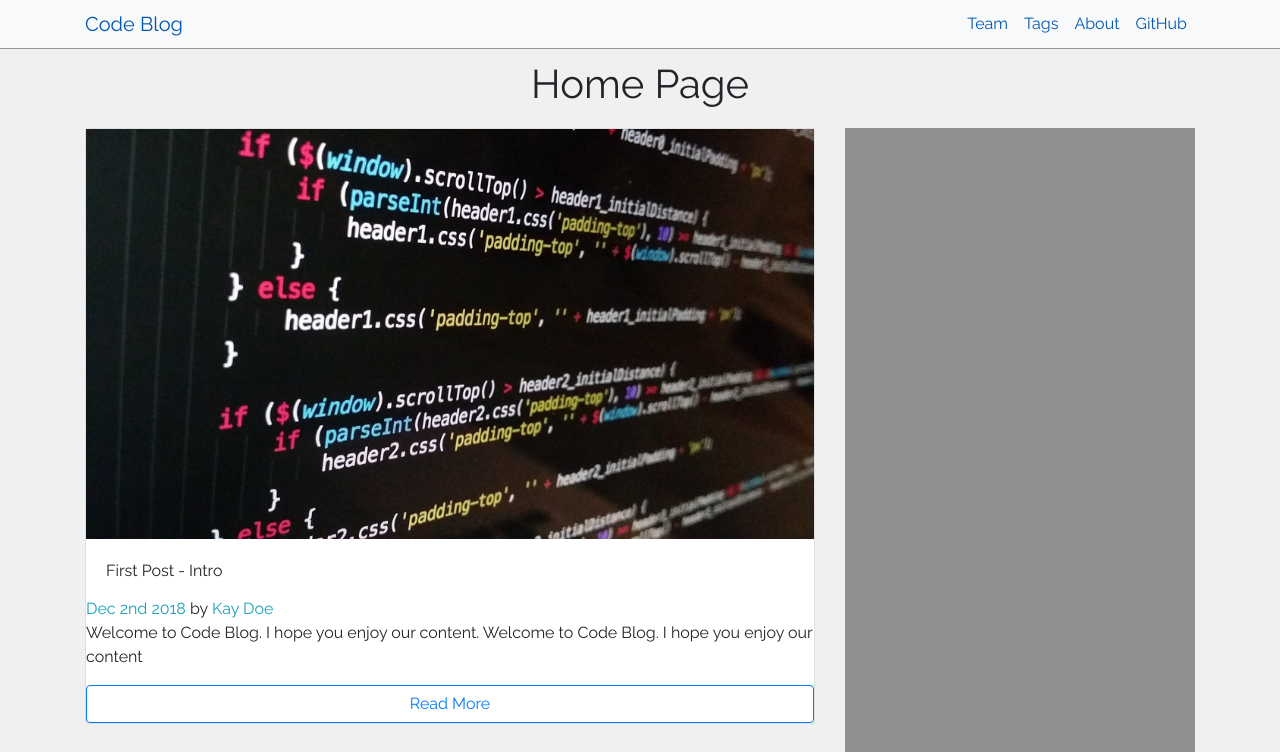
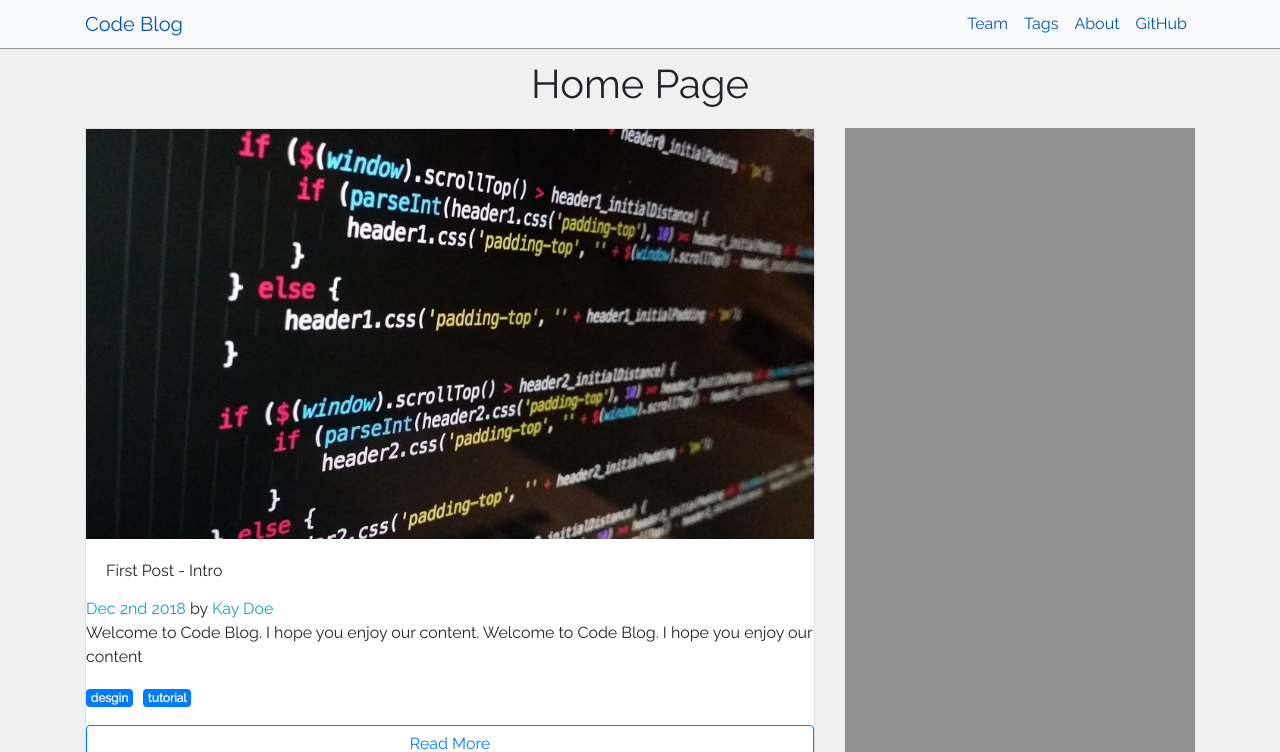
Before and after one commit to kode-sektor/gatsby-blog-starter, a Gatsby site: page / in a window 1280 px wide. Shown: the top 752 px of the page. Built offline with nearby package versions, Linux system fonts and the light colour scheme; Gatsby itself is replaced by a stand-in of ours.

Commit message:
Display post tags

```diff
--- a/src/components/Post.js
+++ b/src/components/Post.js
@@ -1,9 +1,10 @@
 import React from 'react'
 import { Link } from 'gatsby'
-import {Card, CardTitle, CardText, CardSubtitle, CardBody} from 'reactstrap'
+import {Badge, Card, CardTitle, CardText, CardSubtitle, CardBody} from 'reactstrap'
 import Img from 'gatsby-image'
+import {slugify} from './util/utilityFunctions';
 
-const Post = ({title, author, path, date, body, fluid}) => {
+const Post = ({title, author, path, date, body, fluid, tags}) => {
     return (
         <Card>
             <Link to={path}>
@@ -17,6 +18,19 @@ const Post = ({title, author, path, date, body, fluid}) => {
                 <span className="text-info"> {author}</span>
             </CardSubtitle>
             <CardText>{body}</CardText>
+
+            <ul className="post-tags">
+                {
+                    tags.map(tag => (
+                        <li>
+                            <Link to={`/tag/${slugify(tag)}`}>
+                                <Badge color="primary">{tag}</Badge>
+                            </Link>
+                        </li>
+                    ))
+                }
+            </ul>
+
             <Link to={path} className="btn btn-outline-primary float-right">Read More</Link>
         </Card>
     )
--- /dev/null
+++ b/src/components/util/utilityFunctions.js
@@ -0,0 +1,12 @@
+const slugify = function(text) {
+    return text
+      .toString()
+      .toLowerCase()
+      .replace(/\s+/g, '-')       // Replace spaces with -
+      .replace(/[^\w-]+/g, '')    // Remove all non-word chars
+      .replace(/--+/g, '-')       // Replace multiple - with single -
+      .replace(/^-+/, '')         // Trim - from start of text
+      .replace(/-+$/, '')         // Trim - from end of text
+  }
+
+  module.exports={slugify}
--- a/src/pages/index.js
+++ b/src/pages/index.js
@@ -20,7 +20,7 @@ const IndexPage = () => (
                 return (
                     <div>
                         {data.allMarkdownRemark.edges.map(({node}) => (
-                            <Post title={node.frontmatter.title} author={node.frontmatter.author} path={node.frontmatter.path} date={node.frontmatter.date} body={node.excerpt} fluid={node.frontmatter.image.childImageSharp.fluid}/>
+                            <Post title={node.frontmatter.title} author={node.frontmatter.author} path={node.frontmatter.path} date={node.frontmatter.date} body={node.excerpt} fluid={node.frontmatter.image.childImageSharp.fluid} tags={node.frontmatter.tags}/>
                         ))}
                     </div>
                 )
@@ -44,6 +44,7 @@ const indexQuery = graphql`
                     id
                     frontmatter{
                         title
+                        tags
                         date(formatString : "MMM Do YYYY")
                         author
                         path
--- a/src/pages/posts/001-first-post.md
+++ b/src/pages/posts/001-first-post.md
@@ -4,6 +4,9 @@ date : 2018-12-02 07:00:00
 author : 'Kay Doe'
 path : '/first-post'
 image : '../../images/javascript.jpg'
+tags :
+    - desgin
+    - tutorial
 ---
 
 Welcome to Code Blog. I hope you enjoy our content. Welcome to Code Blog. I hope you enjoy our content
--- a/src/pages/posts/002-second-post.md
+++ b/src/pages/posts/002-second-post.md
@@ -4,6 +4,9 @@ date : 2018-12-02 07:00:00
 author : 'Jane Doe'
 path : '/second-post'
 image : '../../images/javascript.jpg'
+tags :
+    - desgin
+    - tutorial
 ---
 
 Today, we are gonna talk about HTML5 but remember this is the second post. Today, we are gonna talk about HTML5 but remember this is the second post. Today, we are gonna talk about HTML5 but remember this is the second post. Today, we are gonna talk about HTML5 but remember this is the second post. Today, we are gonna talk about HTML5 but remember this is the second post. Today, we are gonna talk about HTML5 but remember this is the second post. Today, we are gonna talk about HTML5 but remember this is the second post.
--- a/src/pages/posts/003-third-post - Copy.md
+++ b/src/pages/posts/003-third-post - Copy.md
@@ -4,6 +4,8 @@ date : 2018-12-02 07:00:00
 author : 'John Doe'
 path : '/third-post'
 image : '../../images/javascript.jpg'
+tags :
+    - desgin
 ---
 
 This will be a CSS lesson; be ready. This will be a CSS lesson; be ready. This will be a CSS lesson; be ready. This will be a CSS lesson; be ready. This will be a CSS lesson; be ready. This will be a CSS lesson; be ready. This will be a CSS lesson; be ready. This will be a CSS lesson; be ready. This will be a CSS lesson; be ready.
```
